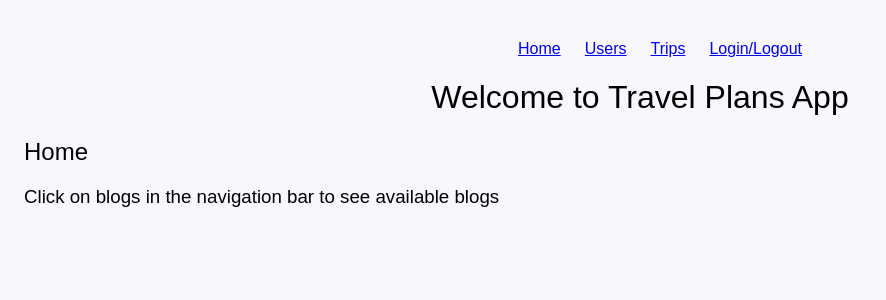
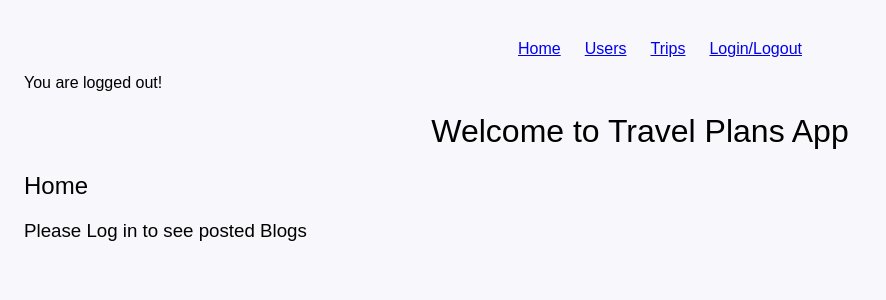
Before and after one commit to sracela/travel-plans, a React (Create React App) app: page / in a window 1280 px wide. Shown: the top 300 px of the page, without its empty margins (0-886 px from the left). Built offline with nearby package versions, Linux system fonts and the light colour scheme.

Commit message:
Add login/logout provisional state

```diff
--- a/src/App/App.js
+++ b/src/App/App.js
@@ -1,12 +1,13 @@
-import React from "react";
+import React, { useState } from "react";
 import { useRouteMatch, Switch, Route, Redirect } from "react-router-dom";
 import { Login, Home, Users, Trips, Nav } from "../components";
 
 const App = () => {
-  const isLoggedIn = true;
+  const [isLoggedIn, setIsLoggedIn] = useState(false);
   return (
     <div>
-    <Nav />
+      <Nav handleLogin={() => setIsLoggedIn(!isLoggedIn)}/>
+      <p>{isLoggedIn ? 'You are logged in!' : 'You are logged out!'}</p>
       <h1>Welcome to Travel Plans App</h1>
       <Switch>
         <Route
--- a/src/components/Nav/Nav.js
+++ b/src/components/Nav/Nav.js
@@ -1,7 +1,7 @@
 import React from "react";
 import { Link } from "react-router-dom";
 
-const Nav = ({ greeting }) => {
+const Nav = ({ handleLogin }) => {
   return (
     <ul>
       <li>
@@ -20,7 +20,7 @@ const Nav = ({ greeting }) => {
         </Link>
       </li>
       <li>
-        <Link to="/login">
+        <Link to="/login" onClick={handleLogin}>
           Login/Logout
         </Link>
       </li>
```
